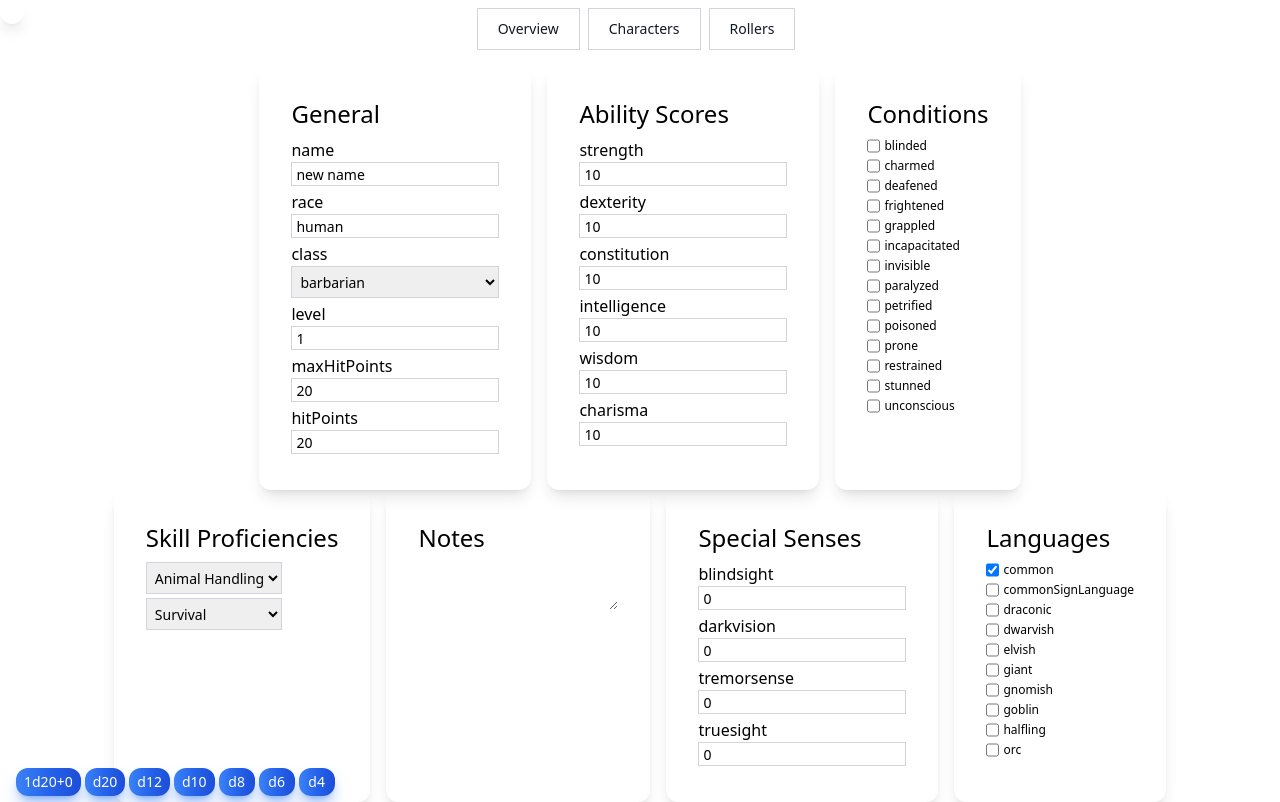
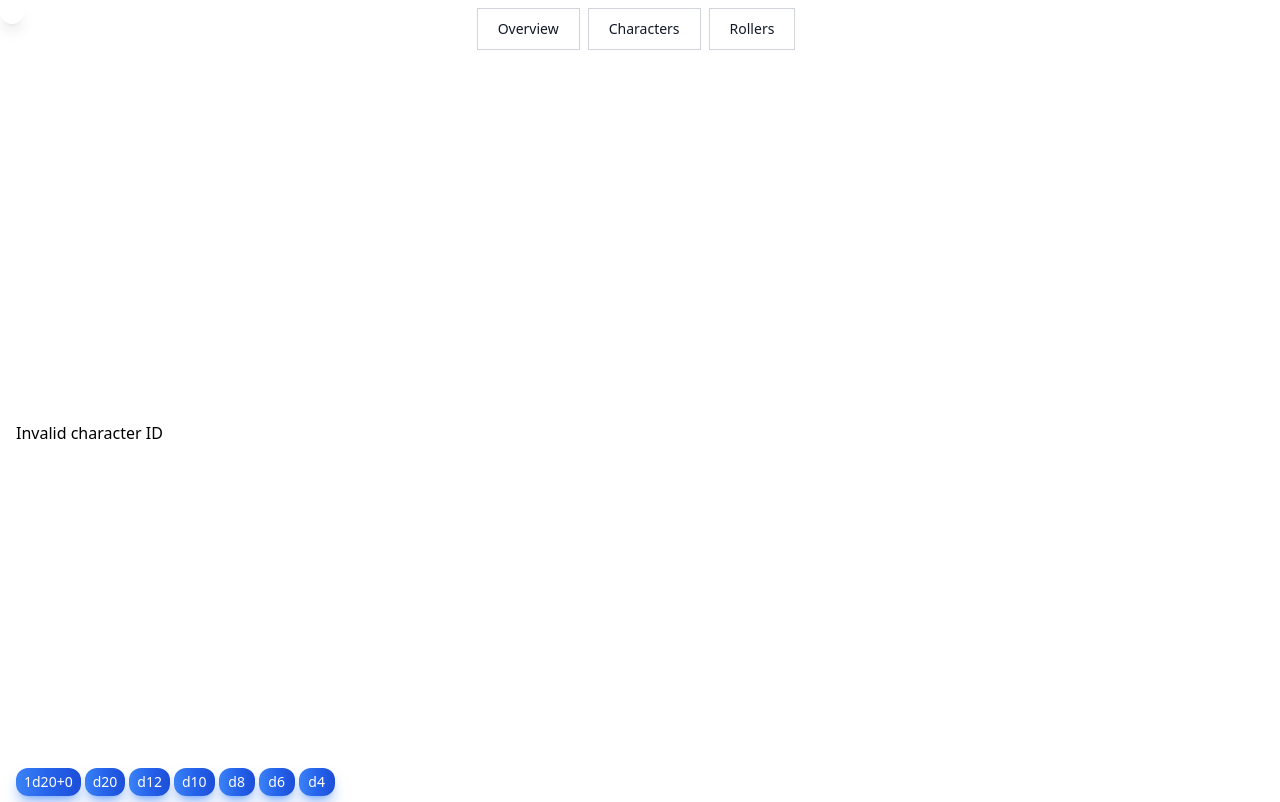
Before and after one commit to troyrthompson/dm-tools, a Next.js app: page /character/edit in a window 1280 px wide. Shown: the top 802 px of the page. Built offline with nearby package versions, Linux system fonts and the light colour scheme.

Commit message:
Clean up and refactor characters

```diff
--- a/app/character/add/page.tsx
+++ b/app/character/add/page.tsx
@@ -2,8 +2,6 @@ import { AddCharacter } from "../../components/character/AddCharacter";
 
 export default function CharacterPage() {
   return (
-    <>
-      <AddCharacter />
-    </>
+    <AddCharacter />
   );
 }
--- a/app/character/edit/page.tsx
+++ b/app/character/edit/page.tsx
@@ -2,8 +2,6 @@ import { EditCharacter } from "../../components/character/EditCharacter";
 
 export default function CharacterPage() {
   return (
-    <>
-      <EditCharacter />
-    </>
+    <EditCharacter />
   );
 }
--- a/app/character/page.tsx
+++ b/app/character/page.tsx
@@ -1,9 +1,7 @@
-import { Char } from "../components/character/ViewCharacter";
+import { ViewCharacter } from "../components/character/ViewCharacter";
 
 export default function CharacterPage() {
   return (
-    <>
-      <Char />
-    </>
+    <ViewCharacter />
   );
 }
--- a/app/components/character/AddCharacter.tsx
+++ b/app/components/character/AddCharacter.tsx
@@ -4,8 +4,6 @@ import { EditCharacterSheet } from "./EditCharacterSheet";
 
 export const AddCharacter = () => {
   return (
-    <div>
-      <EditCharacterSheet />
-    </div>
+    <EditCharacterSheet />
   );
 };
--- a/app/components/character/AttributeInput.tsx
+++ /dev/null
@@ -1,18 +0,0 @@
-"use client";
-
-import { useRef, RefObject } from "react";
-
-interface AttributeInputProps {
-  type: string;
-  defaultValue: string;
-  inputRef: RefObject<HTMLInputElement>;
-}
-
-export const attributeInput = ({type, defaultValue, inputRef}: AttributeInputProps) => {
-  return (
-    <input
-        type={type}
-        ref={inputRef}
-        defaultValue={defaultValue} />
-  );
-};
--- a/app/components/character/EditCharacter.tsx
+++ b/app/components/character/EditCharacter.tsx
@@ -8,6 +8,10 @@ export const EditCharacter = () => {
   const searchParams = useSearchParams();
   const characterId = searchParams.get('id');
 
+  if (!characterId) {
+    return 'Invalid character ID';
+  }
+
   return (
     <EditCharacterSheet characterId={characterId} />
   );
--- a/app/components/character/EditCharacterSheet.tsx
+++ b/app/components/character/EditCharacterSheet.tsx
@@ -1,7 +1,6 @@
 "use client";
 
 import { useRouter } from 'next/navigation'
-
 import { useState } from 'react';
 
 import {
@@ -15,35 +14,38 @@ import {
     addCharacter
 } from "@/lib/features/characters/charactersSlice";
 
+import { useAppDispatch, useAppSelector } from "@/lib/hooks";
+
 import type { Character } from "@/lib/features/characters/charactersSlice";
 
-import { useAppDispatch, useAppSelector } from "@/lib/hooks";
+import { Button } from '../elements/Button';
+import { current } from '@reduxjs/toolkit';
 
-import { Button } from '../elements/Button';
+interface EditCharacterSheetProps {
+    characterId?: string;
+}
 
-export const EditCharacterSheet = ({characterId}) => {
+
+// Using EditCharacterSheet with an id will edit a specific character
+// Using EditCharacterSheet without an id will create a form to add a new character
+export const EditCharacterSheet = ({characterId}: EditCharacterSheetProps) => {
   const router = useRouter();
   const dispatch = useAppDispatch();
   const characters = useAppSelector(selectCharacters);
 
-  function findCharacter(id: string | null): Character {
-    const selectedCharacter = {...defaultCharacter};
+  let currentCharacter: Character | undefined;
+  let newCharacterId: number | undefined;
 
-    if (id === null) {
-      return selectedCharacter;
+  if (characterId) {
+    currentCharacter = characters.find(character => character.id === parseInt(characterId));
+
+    if(currentCharacter === undefined) {
+        return <div>Invalid Character</div>;
     }
-    let result = characters.find(character => character.id === parseInt(id));
-
-    if (result === undefined) {
-      return selectedCharacter;
-    }
-
-    return result;
+  } else {
+    currentCharacter = defaultCharacter;
+    newCharacterId = useAppSelector(getNextCharacterId);
   }
-
-  const newCharacterId: number = useAppSelector(getNextCharacterId);
-
-  const currentCharacter = findCharacter(characterId);
 
   const [formData, setFormData] = useState(currentCharacter);
 
@@ -52,14 +54,14 @@ export const EditCharacterSheet = ({characterId}) => {
   function deleteThisCharacter() {
     const promptFeedback = prompt('Type "delete" to confirm.');
 
-    if (promptFeedback === 'delete') {
+    if (promptFeedback === 'delete' && currentCharacter) {
       dispatch(deleteCharacter(currentCharacter));
       router.push('/characters');
     }
   }
 
-  function handleSubmit(e) {
-    if (characterId === undefined) {
+  function handleSubmit() {
+    if (characterId === undefined && newCharacterId) {
         const characterToUpdate: Character = formData;
         characterToUpdate.id = newCharacterId;
         dispatch(addCharacter(characterToUpdate));
@@ -137,14 +139,13 @@ export const EditCharacterSheet = ({characterId}) => {
     <div>
         <form className="flex flex-col justify-center align-center" onSubmit={e => { e.preventDefault(); handleSubmit(e); }}>
 
-        <div className="flex flex-wrap gap-4 justify-center">
+            <div className="flex flex-wrap gap-4 justify-center">
                 <div className="p-8 rounded-xl shadow-lg">
                     <h2 className="text-2xl mb-2 mt-0">General</h2>
                     {outputGeneralInputs(formData.general)}
                 </div>
 
                 <div className="p-8 rounded-xl shadow-lg">
-
                     <h2 className="text-2xl mb-2 mt-0">Ability Scores</h2>
                     {Object.entries(formData.abilityScores).map((data: any, i: number) => {
                         return (
@@ -214,13 +215,13 @@ export const EditCharacterSheet = ({characterId}) => {
                         )
                     })}
                 </div>
+            </div>
 
+            <div className="flex justify-center mt-8">
+                {(characterId === undefined) ? <Button text="Add Character"></Button> : <Button text="Update Character"></Button>}
             </div>
-          <div className="flex justify-center mt-8">
-            {(characterId === undefined) ? <Button text="Add Character"></Button> : <Button text="Update Character"></Button>}
-          </div>
         </form>
-        {(characterId === undefined) ? <div></div> : (
+        {(characterId === undefined) ? '' : (
             <div className="flex flex-col justify-center">
                 <div className="flex justify-center mt-12" onClick={() => { deleteThisCharacter(); }}><Button text="Delete Character"></Button></div>
              </div>
--- a/app/components/character/ViewCharacter.tsx
+++ b/app/components/character/ViewCharacter.tsx
@@ -5,7 +5,7 @@ import { selectCharacterById } from "@/lib/features/characters/charactersSlice";
 import { ViewCharacterSheet } from './ViewCharacterSheet';
 import { useAppSelector } from "@/lib/hooks";
 
-export const Char = () => {
+export const ViewCharacter = () => {
   const searchParams = useSearchParams();
   const characterId = searchParams.get('id');
 
@@ -20,8 +20,6 @@ export const Char = () => {
   }
 
   return (
-    <>
-        <ViewCharacterSheet character={character} />
-    </>
+    <ViewCharacterSheet character={character} />
   );
 };
--- a/app/components/characters/CharacterCard.tsx
+++ b/app/components/characters/CharacterCard.tsx
@@ -1,11 +1,9 @@
 "use client";
 
 import Link from "next/link";
+import { useState } from "react";
 
 import { updateCharacter } from "@/lib/features/characters/charactersSlice";
-
-import { useState } from "react";
-
 import { useAppDispatch } from "@/lib/hooks";
 
 export const CharacterCard = ({character}) => {
@@ -18,7 +16,7 @@ export const CharacterCard = ({character}) => {
     dispatch(updateCharacter(updatedCharacter));
   }
 
-  function handleNotesChange(e) {
+  function handleNotesBlur(e) {
     const updatedCharacter = { ...character, notes: e.target.textContent }
     dispatch(updateCharacter(updatedCharacter));
   }
@@ -36,7 +34,7 @@ export const CharacterCard = ({character}) => {
                     <div key={`${i}-general`}>{data[0]}</div>
                 )
             })}
-            <span onBlur={handleNotesChange} contentEditable className="text-xs border border-gray-300 text-gray-400 w-28 resize-none mt-2">{character.notes}</span>
+            <span onBlur={handleNotesBlur} contentEditable className="text-xs border border-gray-300 text-gray-400 w-28 resize-none mt-2">{character.notes}</span>
         </div>
     </div>
   );
```
Also changed, not shown: app/components/characters/Characters.tsx (+0 -8 lines).
